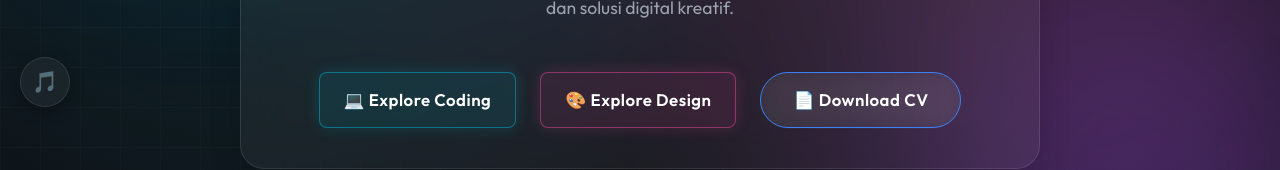
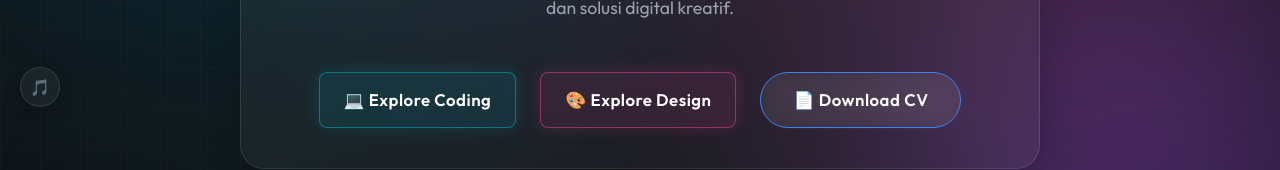
Before and after one commit to Krisnavaro/portofolio-krisna, a Next.js app: page / in a window 1280 px wide. Shown: the part 613-783 px from the top of the page. Built offline with nearby package versions, Linux system fonts and the light colour scheme.

Commit message:
Make spotify button even smaller (40x40)

```diff
--- a/src/components/SpotifyPlayer.jsx
+++ b/src/components/SpotifyPlayer.jsx
@@ -44,8 +44,8 @@ export default function SpotifyPlayer() {
         onClick={() => setIsOpen(!isOpen)}
         title={isOpen ? 'Tutup Music Player' : 'Buka Music Player'}
         style={{
-          width: '50px',
-          height: '50px',
+          width: '40px',
+          height: '40px',
           padding: '0',
           background: 'rgba(255, 255, 255, 0.05)',
           backdropFilter: 'blur(10px)',
@@ -61,7 +61,7 @@ export default function SpotifyPlayer() {
           pointerEvents: 'auto' // Tombol harus bisa diklik
         }}
       >
-        <span style={{ fontSize: '1.3rem' }}>🎵</span>
+        <span style={{ fontSize: '1rem' }}>🎵</span>
       </button>
     </div>
   );
```
